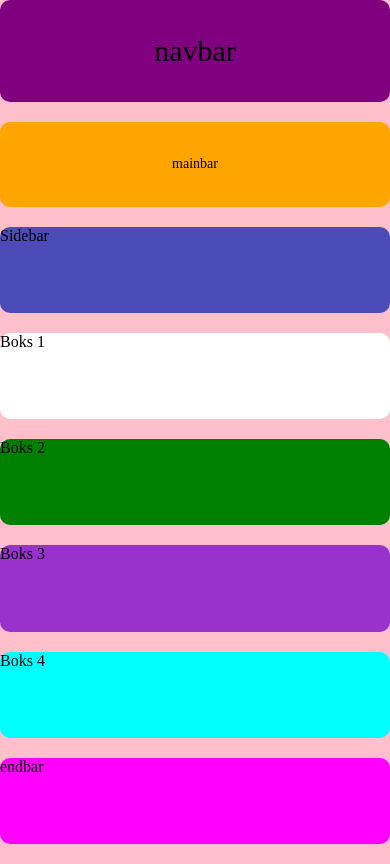
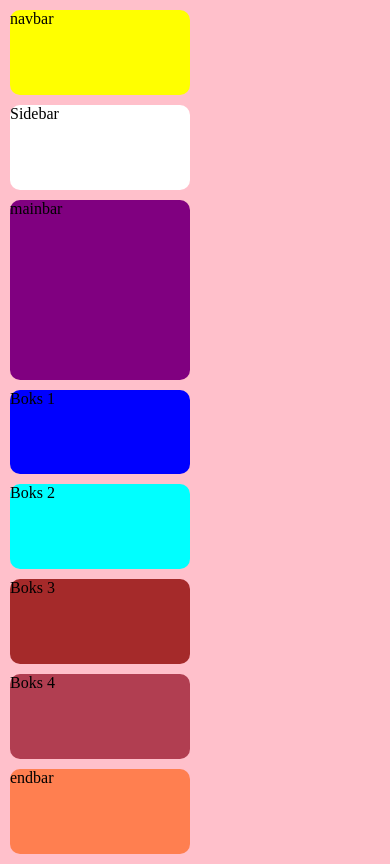
Before and after one commit to annenorenes/annenorenes.github.io, a plain HTML site: page øving på grid/øving1/index.html in a window 390 px wide. Drawn offline with Linux system fonts and the light colour scheme.

Commit message:
arbeid før skolen

```diff
--- a/øving på grid/øving1/index.html
+++ b/øving på grid/øving1/index.html
@@ -9,6 +9,7 @@
 
 </head>
 <body>
+    <section>
         <div class="sider">
             <nav> navbar</nav>
             <main> mainbar</main>
@@ -19,4 +20,5 @@
             <div class="boks4"> Boks 4</div>
             <footer> endbar</footer>
         </div>
+    </section>
 </body>
--- a/øving på grid/øving1/stilark.css
+++ b/øving på grid/øving1/stilark.css
@@ -9,95 +9,54 @@ html, body{
 
 nav, main, .sidebar, .boks1, .boks2, .boks3, .boks4, footer {
     border-radius: 10px;
+
 }
 
 
 .sider {
+    padding: 10px;
+    gap: 20px;
+    height: 100vh;
+
     display: grid;
-    grid-template-columns: 1fr 1fr 1fr 1fr;
-    grid-template-rows: 1fr 1fr 1fr 1fr 1fr;
+    grid-template-columns: repeat(4, 1fr);
+    grid-template-rows: repeat(6, 1fr);
     grid-template-areas:
-        "Navbar Navbar Navbar Navbar"
-        "sidebar mainbar mainbar mainbar"
-        "sidebar mainbar mainbar mainbar"
-        "boks1 boks2 boks3 boks4"
-        "boks1 footer footer footer";
-    gap: 20px;
-    height: 100%;
-}
-
-nav {
-    background-color: purple;
-    grid-area: Navbar;
-
-    display: flex;
-    justify-content: center;
-    align-items: center;
-    font-size: 60px;
-}
-
-main{
-    background-color: orange;
-    grid-area: mainbar;
-
-    display: flex;
-    justify-content: center;
-    align-items: center;
-    font-size: 15px;
+    "n n n n"
+    "s m m m"
+    "s m m m"
+    "e e h h"
+    "d d g g"
+    "f f f f";
 
 }
 
-.sidebar {
-    background-color: rgb(76, 76, 185);
-    grid-area: sidebar;
-}
+nav { grid-area: n; background-color: yellow;}
+main { grid-area: m; background-color: purple;}
+.sidebar {grid-area: s;background-color: white;}
+.boks1 {grid-area: e; background-color: blue;}
+.boks2 {grid-area: h; background-color: aqua;}
+.boks3 {grid-area: d; background-color: brown;}
+.boks4 {grid-area: g; background-color: rgb(177, 62, 81);}
+footer {grid-area: f; background-color: coral;}
 
-.boks1{
-    background-color: white;
-    grid-area: boks1;
-}
+@media only screen and (max-width: 900px){
+    .sider{
+        display: grid;
+        gap: 10px;
+        grid-template-rows: repeat(2, 1fr);
+        grid-template-rows: repeat(9, 1fr);
+        grid-template-areas:
+        "n n"
+        "s s"
+        "m m"
+        "m m"
+        "e e"
+        "h h"
+        "d d"
+        "g g"
+        "f f";
 
-.boks2 {
-    background-color: green;
-    grid-area: boks2;
+    }
 
 }
-
-.boks3 {
-    background-color: darkorchid;
-    grid-area: boks3;
-}
-
-.boks4{
-    background-color: aqua;
-    grid-area: boks4;
-}
-
-footer{
-    background-color: magenta;
-    grid-area: footer;
-}
-
-@media only screen and (max-width: 990px) {
-    .sider {
-        grid-template-columns: 1fr; /* Bare én kolonne */
-        grid-template-rows: auto;   /* Høyden tilpasses automatisk */
-        grid-template-areas:
-            "Navbar"
-            "mainbar"
-            "sidebar"
-            "boks1"
-            "boks2"
-            "boks3"
-            "boks4"
-            "footer";
-    }
-
-    nav {
-        font-size: 30px; /* Litt mindre font på mobil */
-    }
-
-    main {
-        font-size: 14px;
-    }
-}
```
Lines whose indentation alone changed are shown as unchanged.
